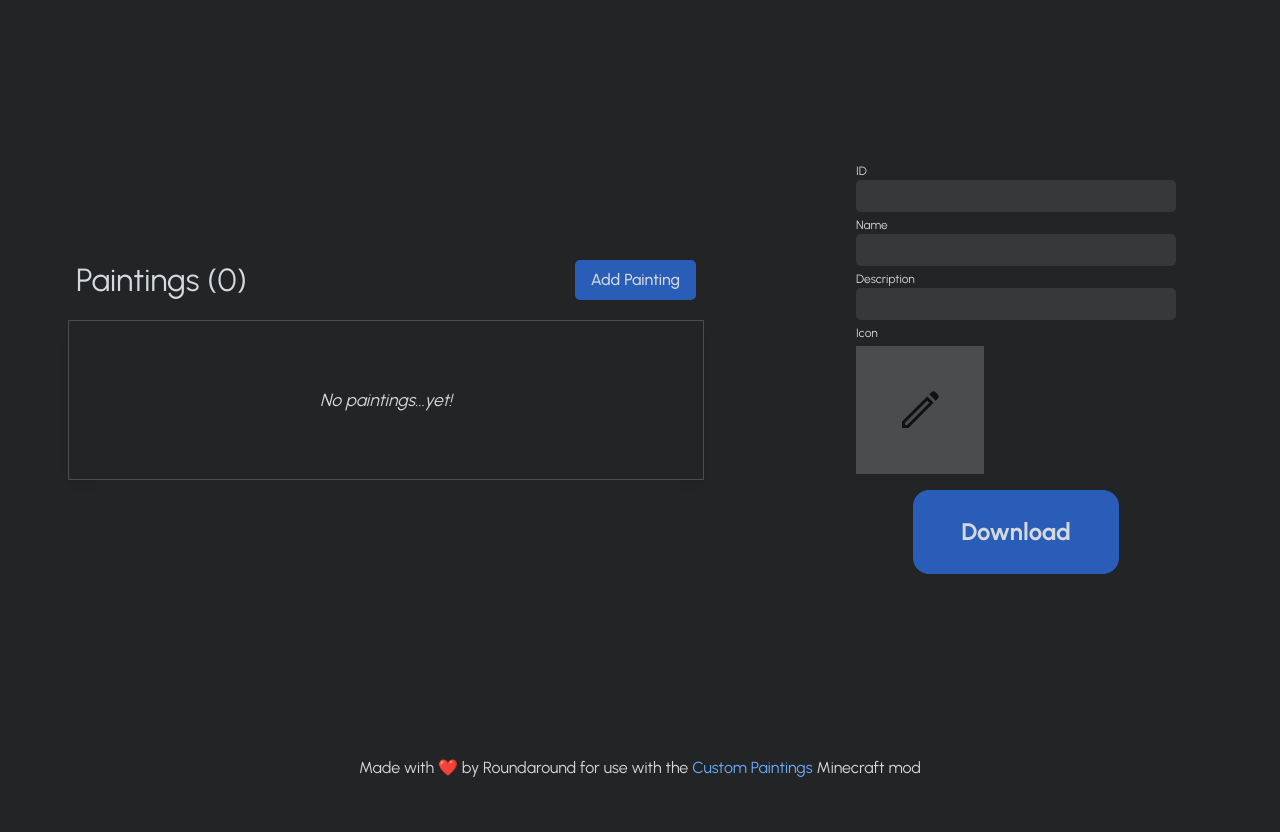
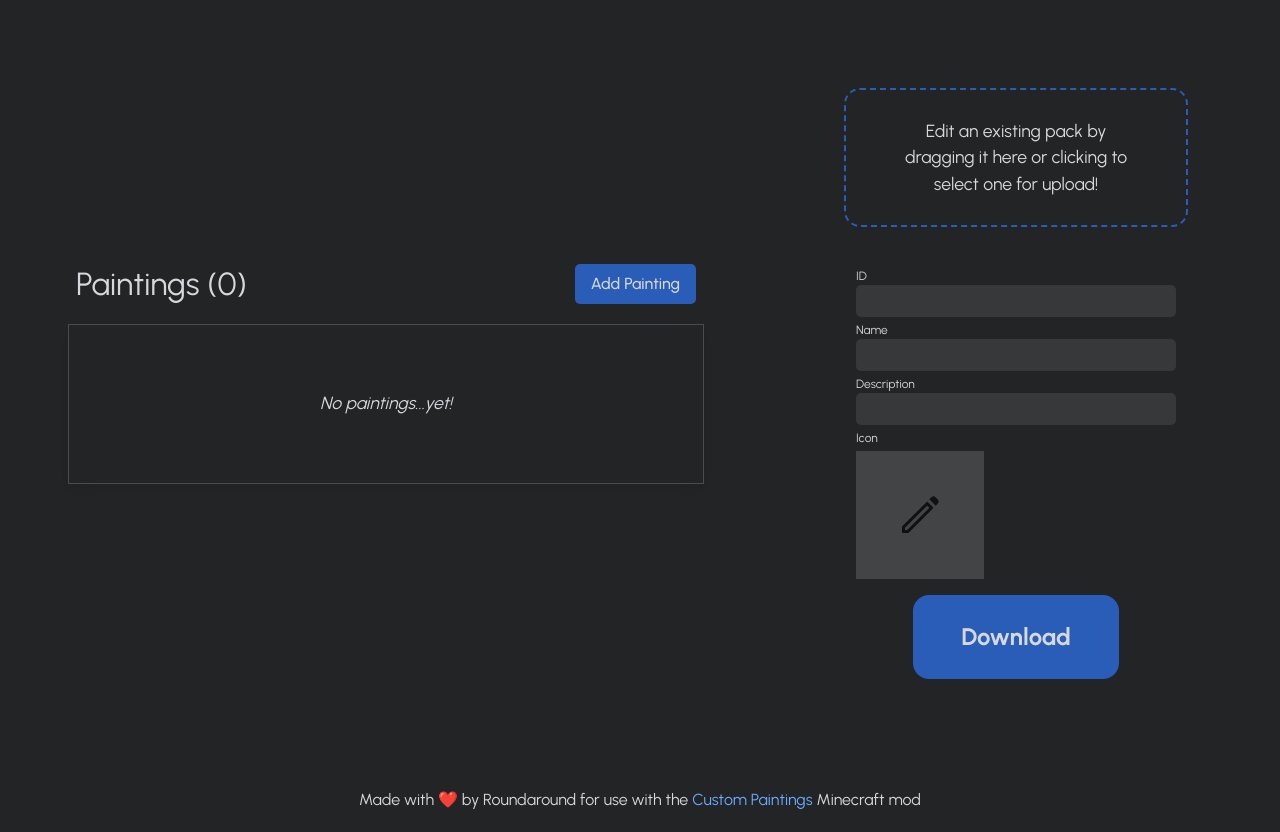
Before and after one commit to Roundaround/mc-painting-editor, a Next.js app: page / in a window 1280 px wide. Before the commit the page ends 800 px from the top, so only its background shows below. Built offline with nearby package versions, Linux system fonts and the light colour scheme.

Commit message:
Readded zip drop zone

```diff
--- a/src/pages/index.module.scss
+++ b/src/pages/index.module.scss
@@ -26,6 +26,43 @@
   padding: var(--size-4);
 }
 
+.zip-input {
+  position: relative;
+  display: flex;
+  flex-direction: row;
+  align-items: center;
+  justify-content: center;
+  padding: var(--size-6) var(--size-8);
+  cursor: pointer;
+  user-select: none;
+  border: var(--border-size-2) dashed var(--accent);
+  border-radius: var(--radius-3);
+  text-align: center;
+  overflow: hidden;
+  margin: var(--size-5);
+  max-width: 50ch;
+
+  &::before {
+    content: '';
+    position: absolute;
+    top: 0;
+    left: 0;
+    height: 100%;
+    width: 100%;
+    pointer-events: none;
+    user-select: none;
+    background-color: hsl(var(--accent-hsl) / 0.2);
+    opacity: 0;
+    transition: opacity 0.075s var(--ease-in-out-2);
+  }
+
+  &:hover {
+    &::before {
+      opacity: 1;
+    }
+  }
+}
+
 .icon-input {
   position: relative;
   height: 8rem;
@@ -41,7 +78,7 @@
     width: 100%;
     pointer-events: none;
     user-select: none;
-    background-color: hsl(var(--gray-1-hsl) / 0.4);
+    background-color: hsl(var(--gray-0-hsl) / 0.3);
     background-image: url('/edit.svg');
     background-position: center center;
     background-repeat: no-repeat;
--- a/src/pages/index.tsx
+++ b/src/pages/index.tsx
@@ -1,7 +1,6 @@
 import { Button, ButtonStyle } from 'components/Button';
 import { PaintingList } from 'components/PaintingList';
 import { TextInput } from 'components/TextInput';
-import { TooltipDirection } from 'components/Tooltip';
 import { saveAs } from 'file-saver';
 import { useAtom } from 'jotai';
 import JSZip from 'jszip';
@@ -158,10 +157,11 @@ export default function Home() {
     [setIcon]
   );
 
-  const { getRootProps: getRootPropsForZip } = useDropzone({
-    onDrop: onZipFileDrop,
-    noClick: true,
-    noKeyboard: true,
+  const {
+    getRootProps: getRootPropsForZip,
+    getInputProps: getInputPropsForZip,
+  } = useDropzone({
+    onDropAccepted: onZipFileDrop,
     accept: {
       'application/zip': ['.zip'],
     },
@@ -172,8 +172,7 @@ export default function Home() {
     getRootProps: getRootPropsForIcon,
     getInputProps: getInputPropsForIcon,
   } = useDropzone({
-    onDrop: onIconFileDrop,
-    noDragEventsBubbling: true,
+    onDropAccepted: onIconFileDrop,
     accept: {
       'image/png': [],
     },
@@ -239,12 +238,19 @@ export default function Home() {
         <link rel="icon" href="/favicon.ico" />
       </Head>
 
-      <main className={styles['page-wrapper']} {...getRootPropsForZip()}>
+      <main className={styles['page-wrapper']}>
         <div className={styles['page-column']}>
           <PaintingList />
         </div>
 
         <div className={styles['page-column']}>
+          <div className={styles['zip-input']} {...getRootPropsForZip()}>
+            <input {...getInputPropsForZip()} />
+            <p>
+              Edit an existing pack by dragging it here or clicking to select
+              one for upload!
+            </p>
+          </div>
           <div
             style={{
               display: 'flex',
@@ -304,21 +310,18 @@ export default function Home() {
           <Button
             onClick={download}
             style={ButtonStyle.LARGE}
-            tooltip={{
-              content: (
-                <span style={{ whiteSpace: 'nowrap' }}>
-                  Download the currently configured resource pack
-                </span>
-              ),
-              direction: TooltipDirection.TOP,
-            }}
+            tooltip={
+              <span style={{ whiteSpace: 'nowrap' }}>
+                Download the currently configured resource pack
+              </span>
+            }
           >
             Download
           </Button>
         </div>
       </main>
       <footer className={styles['page-footer']}>
-        Made with ❤️ by Roundaround for use with the{' '}
+        Made with ❤️ by Roundaround for use with the
         <Link href="https://modrinth.com/mod/roundaround-custom-paintings">
           Custom Paintings
         </Link>
```
